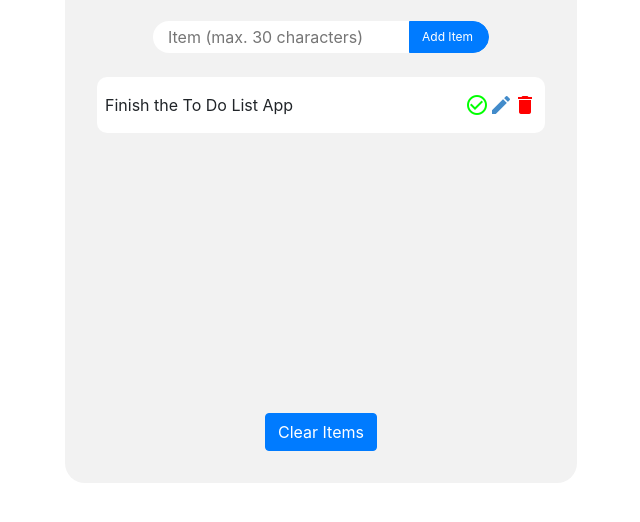
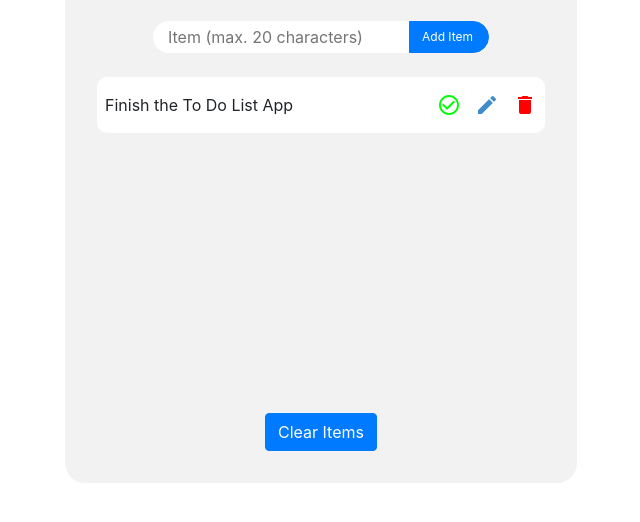
Before and after one commit to LybraJS/ToDoListApp, a plain HTML site: page index.html in a window 1280 px wide. Shown: the part 192-714 px from the top of the page, without its empty margins (319-959 px from the left). Drawn offline with nearby package versions, Linux system fonts and the light colour scheme.

Commit message:
adjusted the icons div for better accessibility and changed the mac characters lenght from 30 to 20

```diff
--- a/index.html
+++ b/index.html
@@ -10,7 +10,7 @@
         <div class ='to-do-box'>
             <h1>To Do List</h1>
             <div class='input'>
-                <input class='input-field' id='input-field' value='' type='text' placeholder='Item (max. 30 characters)' maxlength='30'/>
+                <input class='input-field' id='input-field' value='' type='text' placeholder='Item (max. 20 characters)' maxlength='20'/>
                 <button id='input-button' class='btn btn-primary' onclick='addItem()'>Add Item</button>
             </div>
             <div class='item-list'>
--- a/style.css
+++ b/style.css
@@ -14,7 +14,9 @@
 .icons {
   cursor: pointer;
   display: flex;
+  justify-content: space-between;
   align-items: center;
+  width: 100px;
 }
 
 .input {
```
